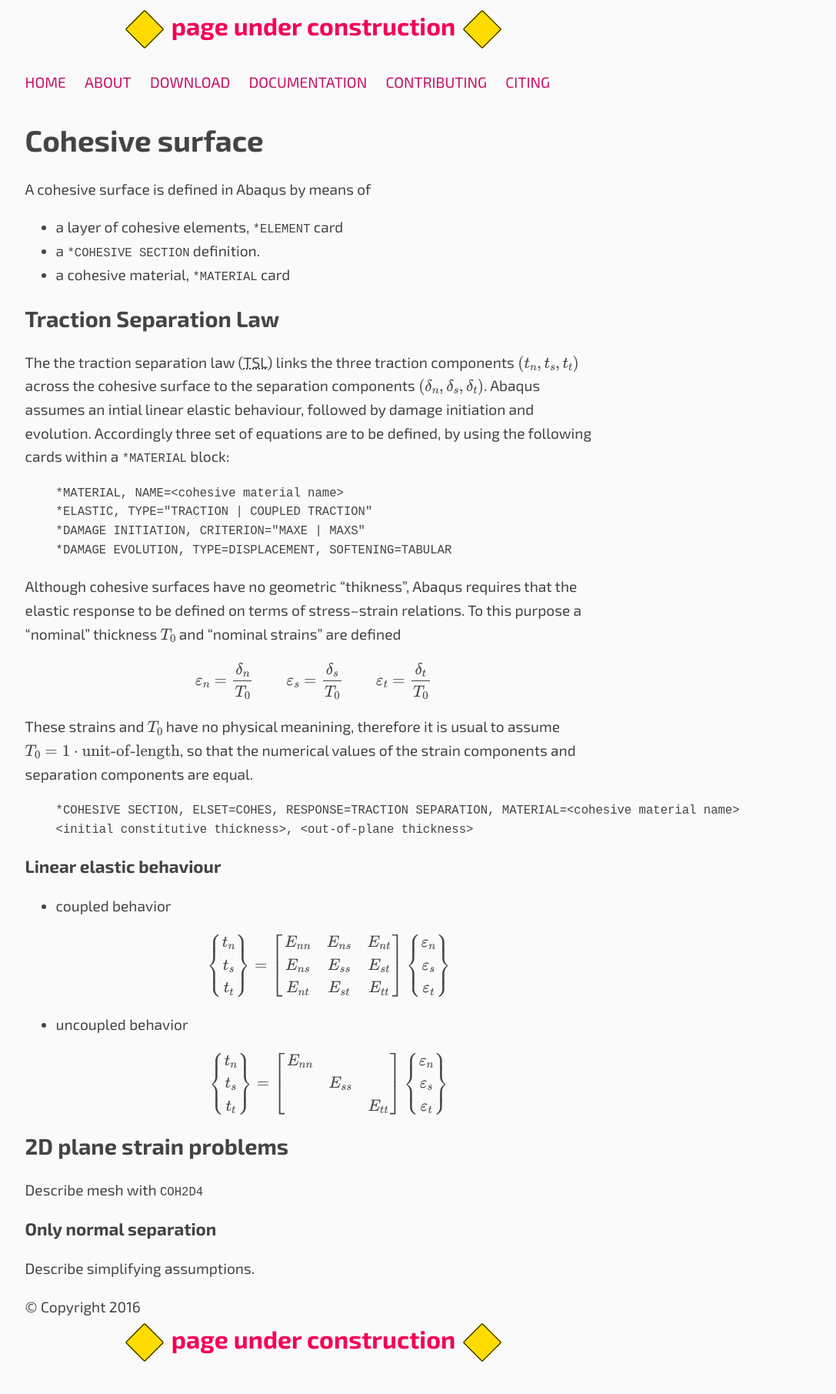
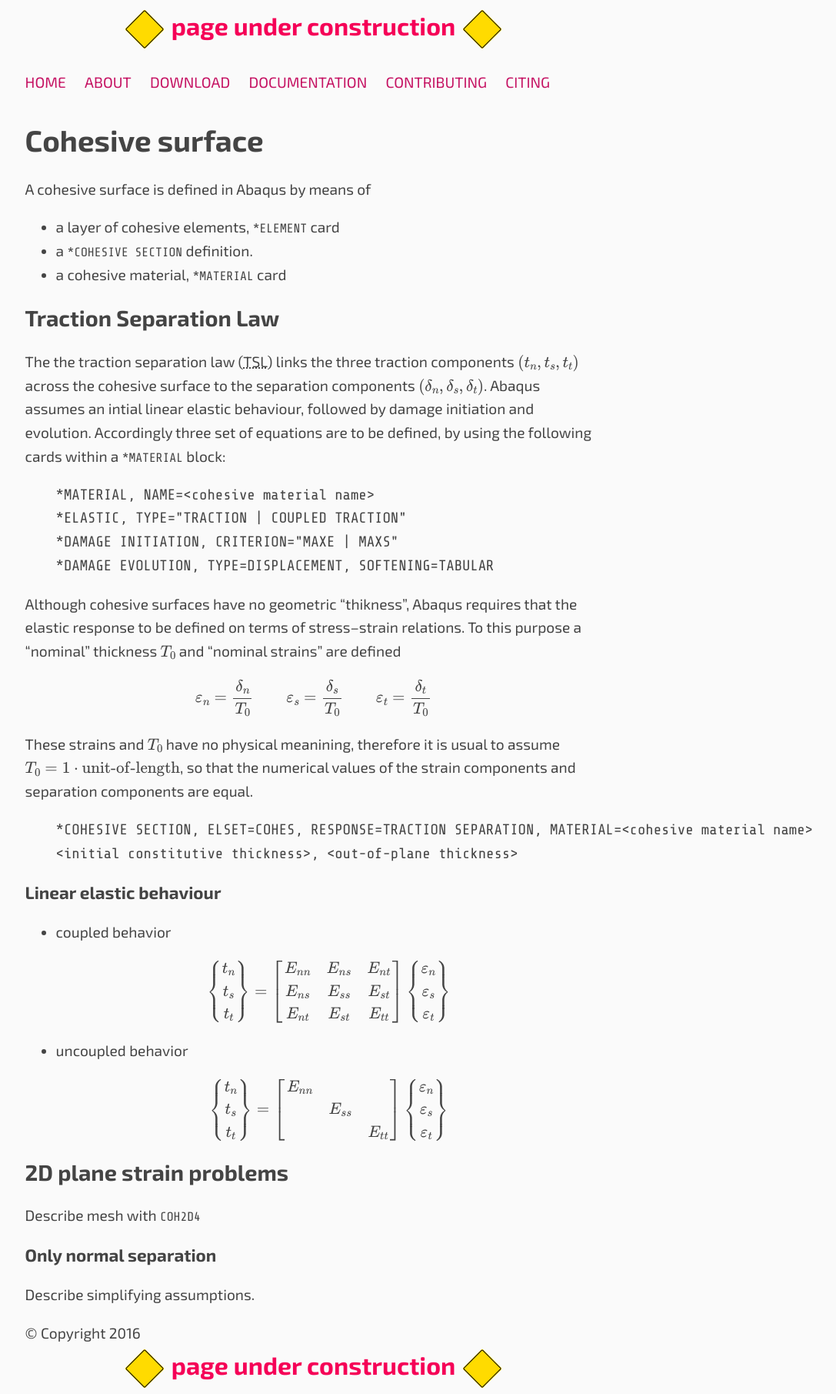
Before and after one commit to PoliHydra/polihydra.github.io, a Jekyll site: the page built from doc/cohesive-surface.md, in a window 1280 px wide. Shown: the whole page at 77% size, without its empty margins (121-1208 px from the left). Built offline with Jekyll 4.4.1, drawn with Linux system fonts in a browser that asks for light colours; formulas are drawn with MathJax 3; before the commit the page ends 1777 px from its top, so only the background shows below that.

Commit message:
Improves css, closes #1 Monospaced webfont for code blocks

```diff
--- a/css/main.scss
+++ b/css/main.scss
@@ -2,7 +2,7 @@
 # main Sass file
 ---
 @charset "utf-8";
-@import url(https://fonts.googleapis.com/css?family=Exo+2:400,200,400italic,700,600);
+@import 'https://fonts.googleapis.com/css?family=Exo+2:400,400i,600,700|Share+Tech+Mono';
 
 // sass partial
 @import "colors";
@@ -53,6 +53,14 @@
     img {
         max-width: 112%;
     }
+    code {
+        font-size: 100%;
+    }
+}
+
+code {
+    font-family: 'Share Tech Mono', monospace;
+    font-size: 85%;
 }
 
 // site local "semantic" styling
```
